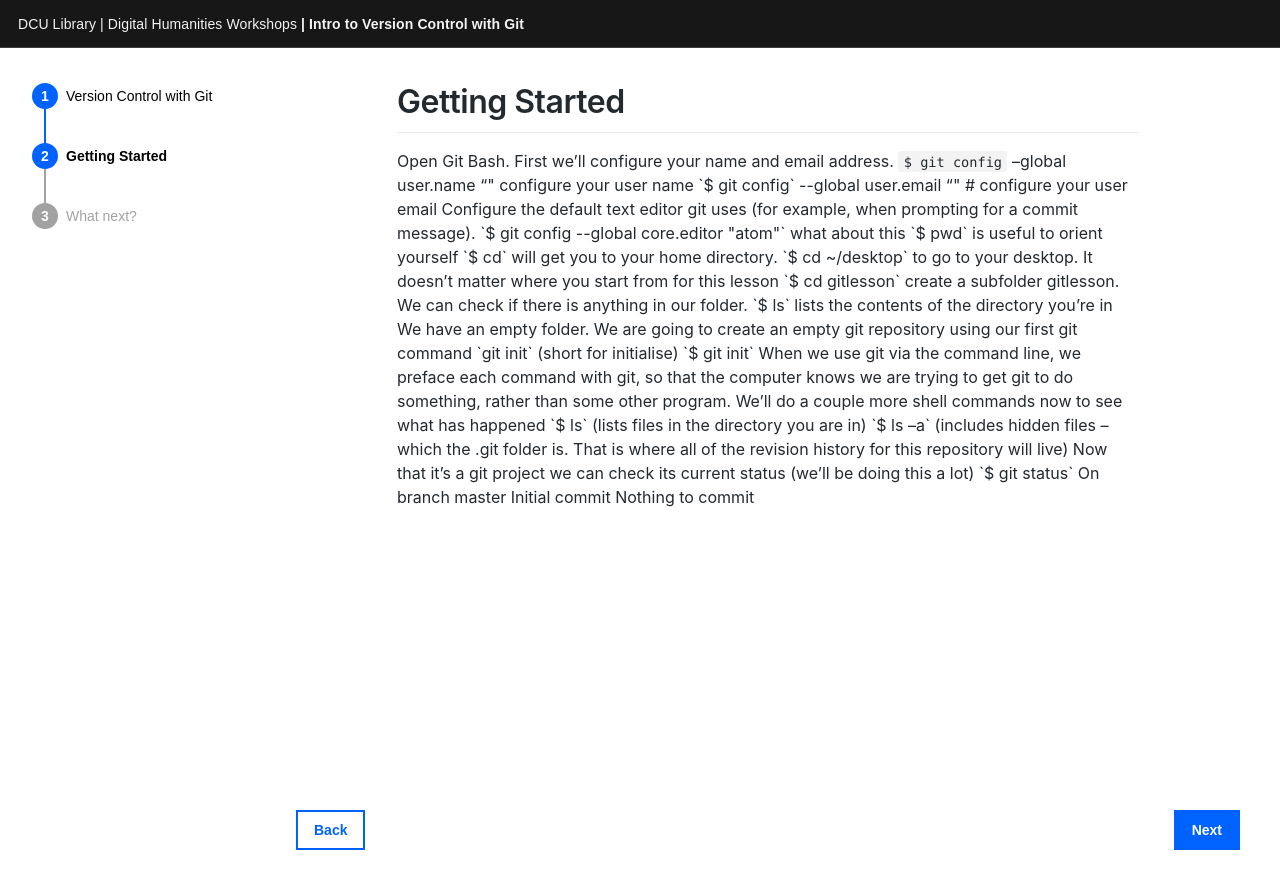
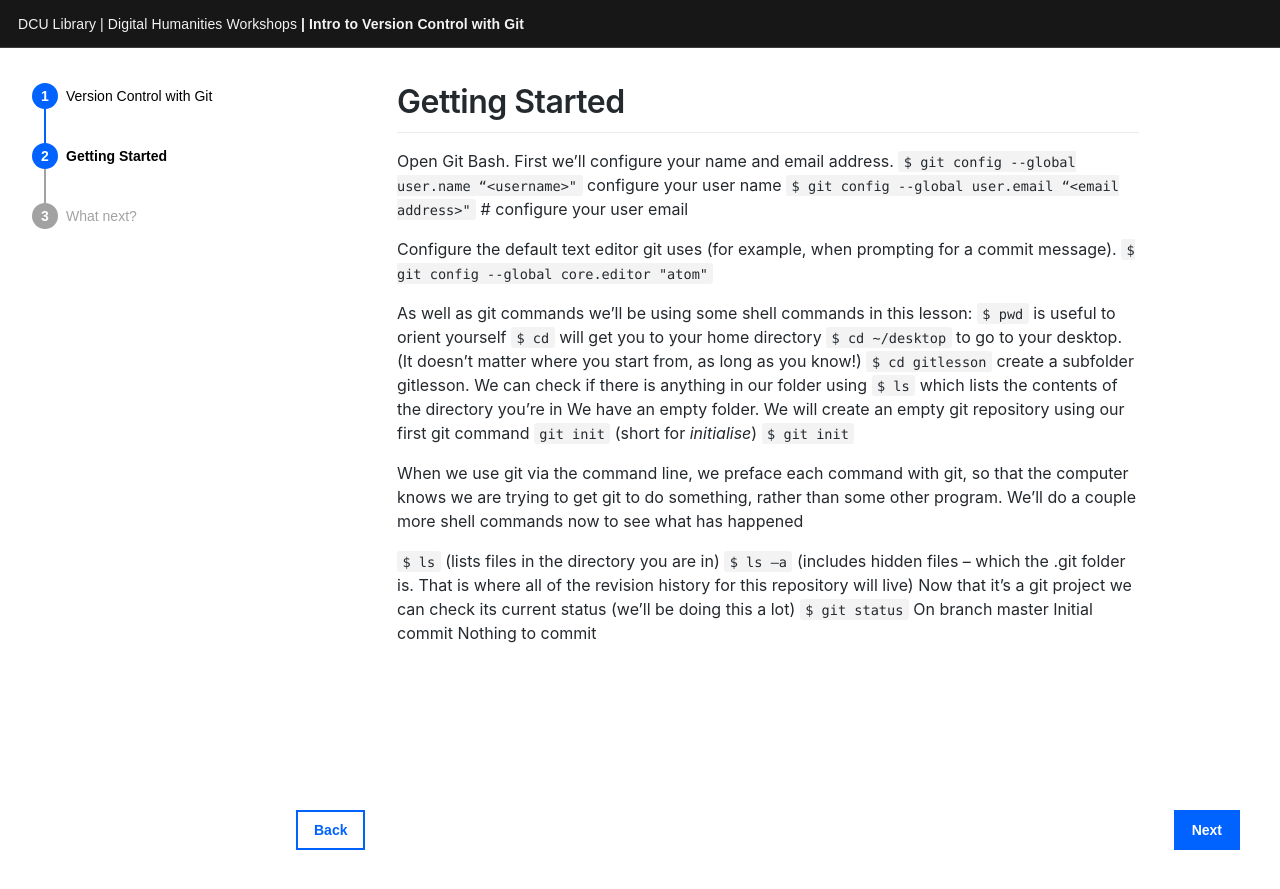
Before and after one commit to liamodwyer/github-pages, a Jekyll site: the page built from _workshop/getting-started-with-git.md, in a window 1280 px wide. Shown: the top 889 px of the page. Built offline with Jekyll 4.4.1, drawn with Linux system fonts in a browser that asks for light colours; some web fonts are replaced.

Commit message:
Add content

```diff
--- a/_workshop/getting-started-with-git.md
+++ b/_workshop/getting-started-with-git.md
@@ -4,16 +4,23 @@ date: 0000-01-02    # Page order is set by date
 ---
 
 Open Git Bash. First we’ll configure your name and email address.
-`$ git config` --global user.name “<username>"		configure your user name
-`$ git config` --global user.email “<email address>"	# configure your user email
+`$ git config --global user.name “<username>"`	configure your user name
+`$ git config --global user.email “<email address>"` # configure your user email
+
 Configure the default text editor git uses (for example, when prompting for a commit message).
-`$ git config --global core.editor "atom"` what about this
-`$ pwd` 	is useful to orient yourself
-`$ cd` 	will get you to your home directory.
-`$ cd ~/desktop` to go to your desktop. It doesn’t matter where you start from for this lesson
-`$ cd gitlesson`	create a subfolder gitlesson. We can check if there is anything in our folder.
-`$ ls` 	lists the contents of the directory you’re in We have an empty folder.  We are going  to create an empty git repository using our first git command `git init` (short for initialise)
-`$ git init`	When we use git via the command line, we preface each command with git, so that the computer knows we are trying to get git to do something, rather than some other program. We’ll do a couple more shell commands now to see what has happened
+`$ git config --global core.editor "atom"`
+
+As well as git commands we'll be using some shell commands in this lesson:
+`$ pwd` is useful to orient yourself
+`$ cd` 	will get you to your home directory
+`$ cd ~/desktop` to go to your desktop. (It doesn’t matter where you start from, as long as you know!)
+`$ cd gitlesson` create a subfolder gitlesson.
+We can check if there is anything in our folder using `$ ls` which	lists the contents of the directory you’re in
+We have an empty folder.  We will create an empty git repository using our first git command `git init` (short for _initialise_)
+`$ git init`
+
+When we use git via the command line, we preface each command with git, so that the computer knows we are trying to get git to do something, rather than some other program. We’ll do a couple more shell commands now to see what has happened
+
 `$ ls` 			(lists files in the directory you are in)
 `$ ls –a`		(includes hidden files – which the .git folder is. That is where all of the revision history for this repository will live)
 Now that it’s a git project we can check its current status (we’ll be doing this a lot)
```
